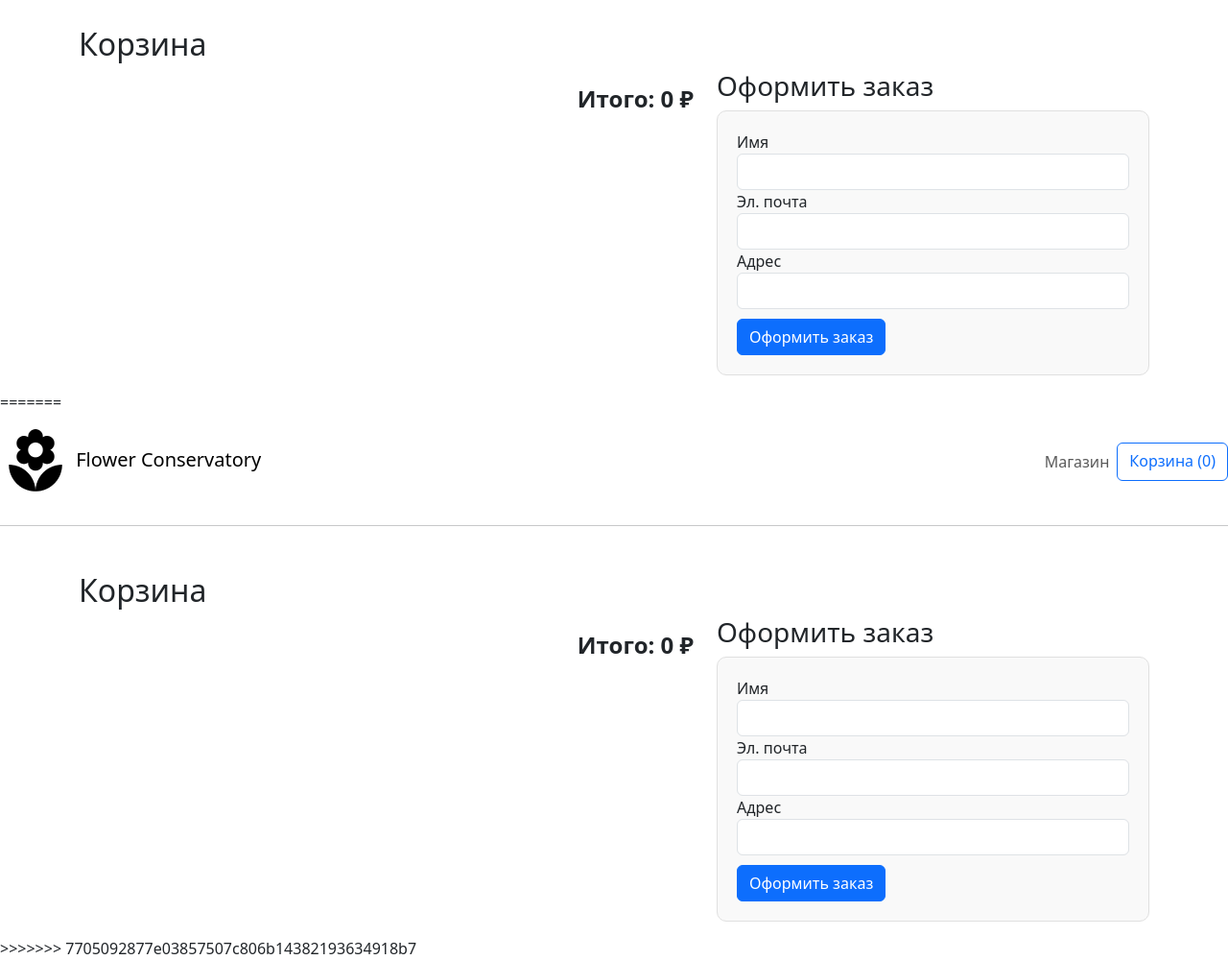
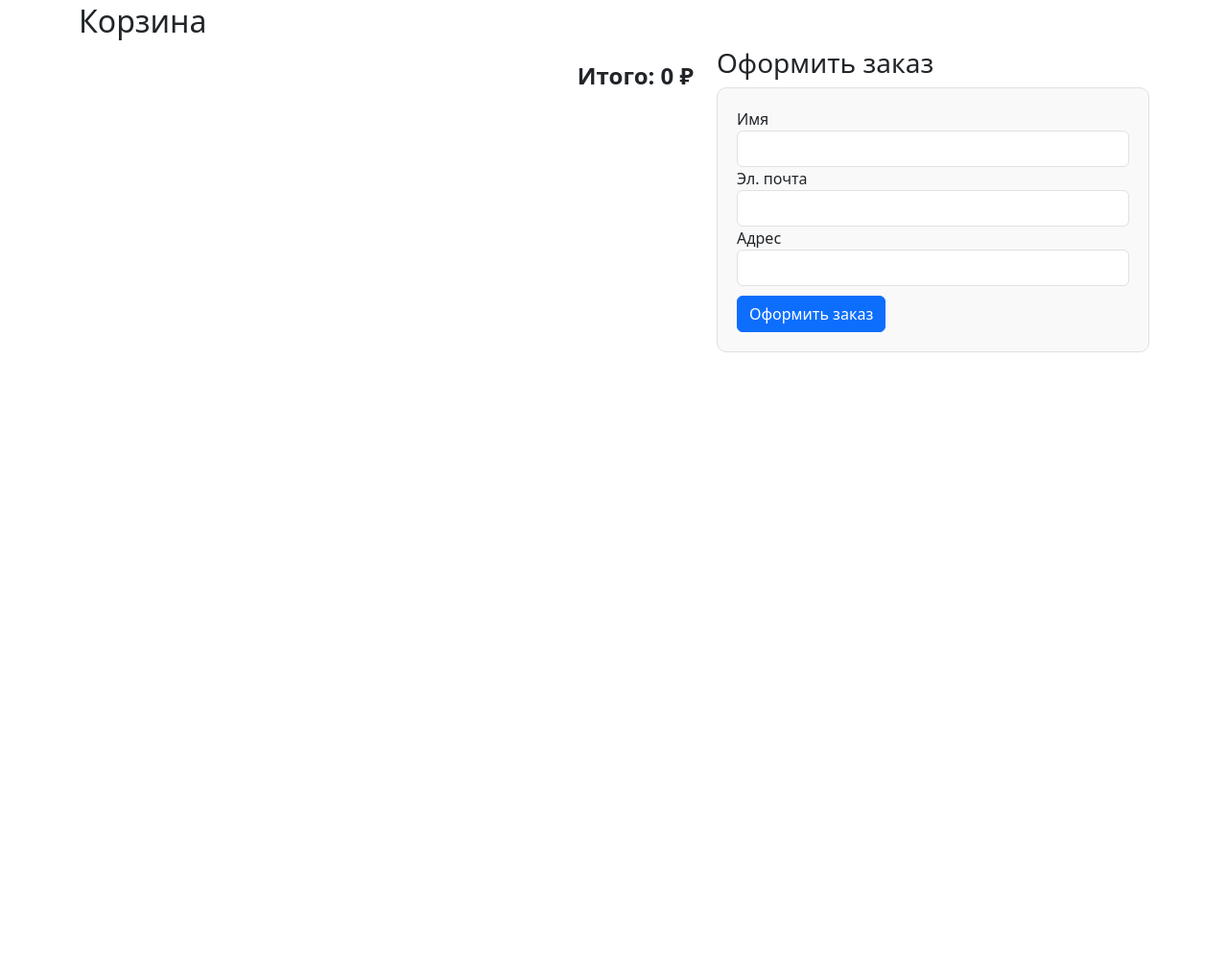
Before and after one commit to Ske1e7/Ske1e7.github.io, a website: page cart.html in a window 1280 px wide. Shown: the part 162-1162 px from the top of the page at 96% size. After the commit the page ends 800 px from the top, so only its background shows below. Drawn offline with nearby package versions, Linux system fonts and the light colour scheme.

Commit message:
CI/CD Pipeline

```diff
--- a/cart.html
+++ b/cart.html
@@ -1,4 +1,3 @@
-<<<<<<< HEAD
 <!DOCTYPE html>
 <html lang="en">
 <head>
@@ -100,107 +99,3 @@
     </div>
 
       <script src="main.js"></script>
-=======
-<!DOCTYPE html>
-<html lang="en">
-<head>
-    <meta charset="UTF-8">
-    <meta name="viewport" content="width=device-width, initial-scale=1.0">
-    <title>Flower Conservatory</title>
-    <link href="https://cdn.jsdelivr.net/npm/bootstrap@5.3.2/dist/css/bootstrap.min.css" rel="stylesheet" integrity="sha384-T3c6CoIi6uLrA9TneNEoa7RxnatzjcDSCmG1MXxSR1GAsXEV/Dwwykc2MPK8M2HN" crossorigin="anonymous">
-    <link rel="stylesheet" href="main.css">
-    <link rel="icon" href="images/icons/flower_icon.png" href="path-to-favicon">
-    <link rel="preconnect" href="https://fonts.googleapis.com">
-<link rel="preconnect" href="https://fonts.gstatic.com" crossorigin>
-<link href="https://fonts.googleapis.com/css2?family=Poiret+One&display=swap" rel="stylesheet">
-<style>/* Стили для корзины */
-    .cart-item-img {
-        width: 100px;
-        height: auto;
-    }
-
-    .list-group-item {
-        border: 1px solid #e0e0e0;
-        border-radius: 10px;
-        padding: 20px;
-    }
-
-    .cart-item-info {
-        max-width: 60%;
-    }
-
-    #cartItemsContainer {
-        margin-bottom: 30px;
-    }
-
-    #totalPrice {
-        font-weight: bold;
-        font-size: 1.5rem;
-        text-align: right;
-    }
-
-    #orderForm {
-        background-color: #f9f9f9;
-        padding: 20px;
-        border-radius: 10px;
-        border: 1px solid #e0e0e0;
-    }
-    .btn-primary{margin-top: 10px;}
-    </style>
-</head>
-<body>
-    <header>
-        <nav class="navbar navbar-expand-lg navbar-light ">
-          <a href="index.html" class="navbar-brand right unique-text-color margin-left " >
-            <img class="logo mirror-image "src="images/icons/flower_icon.png" alt="logo"> Flower Conservatory
-          </a>
-          <div class="collapse navbar-collapse d-flex flex-row-reverse bd-highlight" id="navbarNav">
-            <ul class="navbar-nav">
-              <li class="nav-item">
-                <a class="nav-link" aria-current="page" href="shop.html">Магазин</a>
-              </li>
-              <a class="btn btn-outline-primary margin-right" id="cartBtn" href="cart.html">
-                Корзина (<span id="cartCounter">0</span>)
-              </a>
-
-            </ul>
-          </div>
-        </div>
-
-        </nav>
-      </header>
-      <hr>
-      <div class="container mt-5">
-        <h2>Корзина</h2>
-        <div class="row">
-            <!-- Секция для списка товаров в корзине -->
-            <div class="col-md-7" id="cartItemsContainer">
-                <div id="cartItems" class="list-group"></div>
-                <h4 id="totalPrice" class="mt-3">Итого: 0 ₽</h4>
-            </div>
-
-            <!-- Секция для формы заказа -->
-            <div class="col-md-5">
-                <h3>Оформить заказ</h3>
-                <form id="orderForm">
-                    <div class="form-group">
-                        <label for="name">Имя</label>
-                        <input type="text" id="name" class="form-control" required>
-                    </div>
-                    <div class="form-group">
-                        <label for="email">Эл. почта</label>
-                        <input type="email" id="email" class="form-control" required>
-                    </div>
-                    <div class="form-group">
-                        <label for="address">Адрес</label>
-                        <input type="text" id="address" class="form-control" required>
-                    </div>
-                    <button type="submit" class="btn btn-primary">Оформить заказ</button>
-                </form>
-            </div>
-        </div>
-    </div>
-
-      <script src="main.js"></script>
->>>>>>> 7705092877e03857507c806b14382193634918b7
-</body>
```
